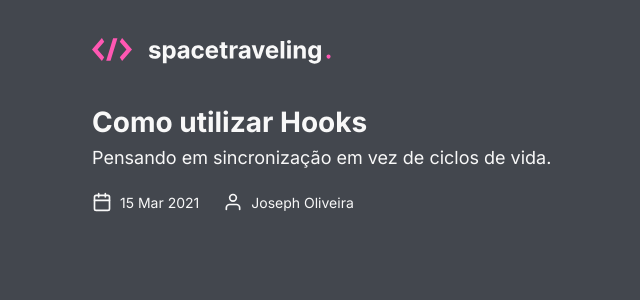
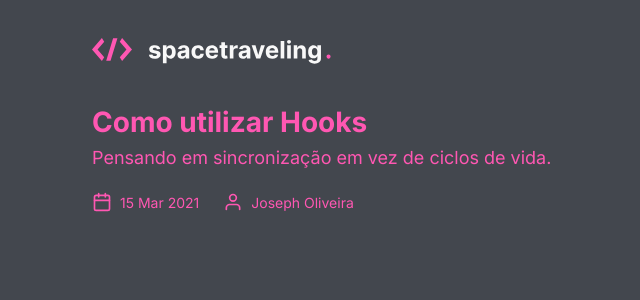
Before and after one commit to lucasmdc/ignite-template-reactjs-criando-um-projeto-do-zero, a Next.js app: page / in a window 1280 px wide. Shown: the top 300 px of the page, without its empty margins (204-844 px from the left). Built offline with nearby package versions, Linux system fonts and the light colour scheme.

Commit message:
add color var  --primary--text  and adddefault styles to <h1>-<h6>, <p>, <ol>, <ul>, <li>, <a> tags

```diff
--- a/src/styles/globals.scss
+++ b/src/styles/globals.scss
@@ -16,6 +16,8 @@
   --gray-800: #343a40;
   --gray-900: #212529;
   --black: #000000;
+
+  --primary--text: #FF57B2
 }
 
 // TODO
@@ -31,3 +33,53 @@ select,
 button {
   font: 400 1rem "Inter", sans-serif;
 }
+
+h1,
+h2,
+h3,
+h4,
+h5,
+h6 {
+  font-weight: 700;
+}
+
+h1 {
+  font-size: 3rem;
+}
+
+h2 {
+  font-size: 2.625rem;
+}
+
+h3 {
+  font-size: 2.25rem;
+}
+
+h4 {
+  font-size: 1.875rem;
+}
+
+h5 {
+  font-size: 1.5rem;
+}
+
+h6 {
+  font-size: 1.125rem;
+}
+
+p,
+li {
+  font-size: 1.125rem;
+}
+
+a {
+  transition: .2s filter;
+  text-decoration: none;
+  color: var(--primary--text);
+
+  &:active,
+  &:hover,
+  &:visited {
+    filter: brightness(.9);
+  }
+}
```
